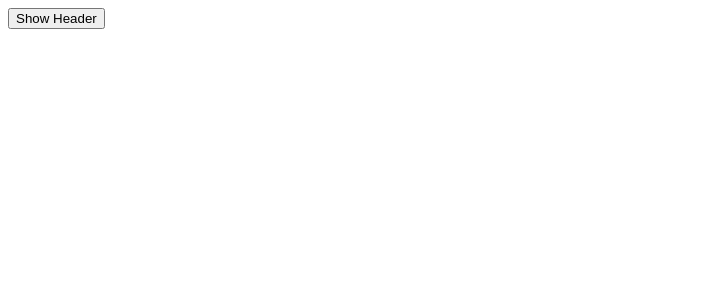
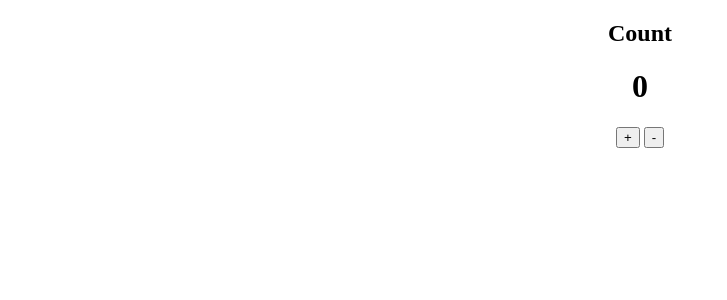
Before and after one commit to sanjaysaravanan/b4445we-react, a React (Create React App) app: page / in a window 1280 px wide. Shown: the top 300 px of the page, without its empty margins (0-727 px from the left). Built offline with nearby package versions, Linux system fonts and the light colour scheme.

Commit message:
pushing the counter

```diff
--- a/src/Components/CardLink/CardLink.jsx
+++ b/src/Components/CardLink/CardLink.jsx
@@ -1,7 +1,7 @@
 import React from 'react'; // needed for creating a component which uses
 // CardLink Component Codes
 
-import styles from './cardlink.module.css';
+import styles from './cardlink.module.css'; // module css
 
 // functions
 // use either function/arrowfunction for creating components
@@ -11,6 +11,8 @@ function CardLink({ title, description, link }) {
     console.log(e);
     alert(`Joining ${title}`);
   }
+
+  console.log(styles);
 
   return (
     <div
--- /dev/null
+++ b/src/Components/Counter/Counter.jsx
@@ -0,0 +1,28 @@
+import React, { useState } from 'react';
+
+import styles from './counter.module.css';
+
+
+const Counter = () => {
+  const [count, setCount] = useState(0);
+
+  const handleInc = () => {
+    setCount(count + 1);
+  }
+
+  const handleDec = () => {
+    setCount(count - 1);
+  }
+
+
+  return (
+    <div className={styles.container}>
+      <h2>Count</h2>
+      <h1>{count}</h1>
+      <button onClick={handleInc} >+</button>{" "}<button onClick={handleDec} >-</button>
+    </div>
+  )
+}
+
+
+export default Counter;
--- /dev/null
+++ b/src/Components/Counter/counter.module.css
@@ -0,0 +1,5 @@
+.container {
+  text-align: center;
+}
+
+.colTwelve {}
--- a/src/Home.jsx
+++ b/src/Home.jsx
@@ -1,24 +1,45 @@
-import React from 'react';
+import React, { useState } from 'react';
 
 
 const Home = () => {
 
   // Executes only Once during a refresh of the screen
-  let showHeader = false;
+  // let showHeader = false; // behaves like constant in the render area
+  // let str = 'B49WEENG with 15 students';
 
+  // state varaibles ---> changing below values will lead to re-render
+  let [showHeader, funcToChange] = useState(false);
+  let [str, setStr] = useState('B49WEENG with 15 students');
 
   const handleClick = () => { // fixed
-    alert('Clicking Show Header');
-    showHeader = true;
+    console.log('value before clicking', showHeader, str);
+    if (showHeader === false) {
+      // showHeader = true; // no influence in the render
+      funcToChange(true); // we change the state from false to true, causes a re-render
+      // str = "Something Different"
+      setStr('Something Different');
+    } else {
+      funcToChange(false); // we change the state from false to true, causes a re-render
+      // str = "Something Different"
+      setStr('B49WEENG with 15 students');
+    }
+
+    console.log('value after clicking', showHeader, str);
   };
 
+  // render area ---> only once per refresh
+  // re-render ---> takes the updated values of the variables in js
   return (
     <div>
       {console.log(showHeader)}
+      STR: {str}
+      {/* Conditional Rendering */}
       {showHeader && <h1 style={{ backgroundColor: 'aqua' }} >Header</h1>}
+      {/* Rendering using ternary operator */}
+      {showHeader ? <h3>Header Visible</h3> : <h2>Header Not Visble</h2>}
       <button
         onClick={handleClick}
-      >Show Header</button>
+      >{showHeader ? 'Hide' : 'Show'} Header</button>
     </div>
   );
 };
--- /dev/null
+++ b/src/HomeClean.jsx
@@ -0,0 +1,33 @@
+import React, { useState } from 'react';
+
+
+const HomeClean = () => {
+
+
+  let [showHeader, funcToChange] = useState(false);
+  let [str, setStr] = useState('B49WEENG with 15 students');
+
+  const handleClick = () => {
+    if (showHeader === false) {
+      funcToChange(true);
+      setStr('Something Different');
+    } else {
+      funcToChange(false);
+      setStr('B49WEENG with 15 students');
+    }
+  };
+
+  return (
+    <div>
+      STR: {str}
+      {showHeader && <h1 style={{ backgroundColor: 'aqua' }} >Header</h1>}
+      {showHeader ? <h3>Header Visible</h3> : <h2>Header Not Visble</h2>}
+      <button
+        onClick={handleClick}
+      >{showHeader ? 'Hide' : 'Show'} Header</button>
+    </div>
+  );
+};
+
+
+export default HomeClean;
--- a/src/index.js
+++ b/src/index.js
@@ -7,16 +7,17 @@ import './index.css'; // index.css
 
 // import App from './App'; // app.css
 
-import Home from './Home';
+import Home from './HomeClean';
 
+import Counter from './Components/Counter/Counter';
 
 const root = ReactDOM.createRoot(document.getElementById('root'));
-
 
 root.render(
   <React.StrictMode>
     {/* <App /> */}
-    <Home />
+    {/* <Home /> */}
+    <Counter />
   </React.StrictMode>
 );
 
```
